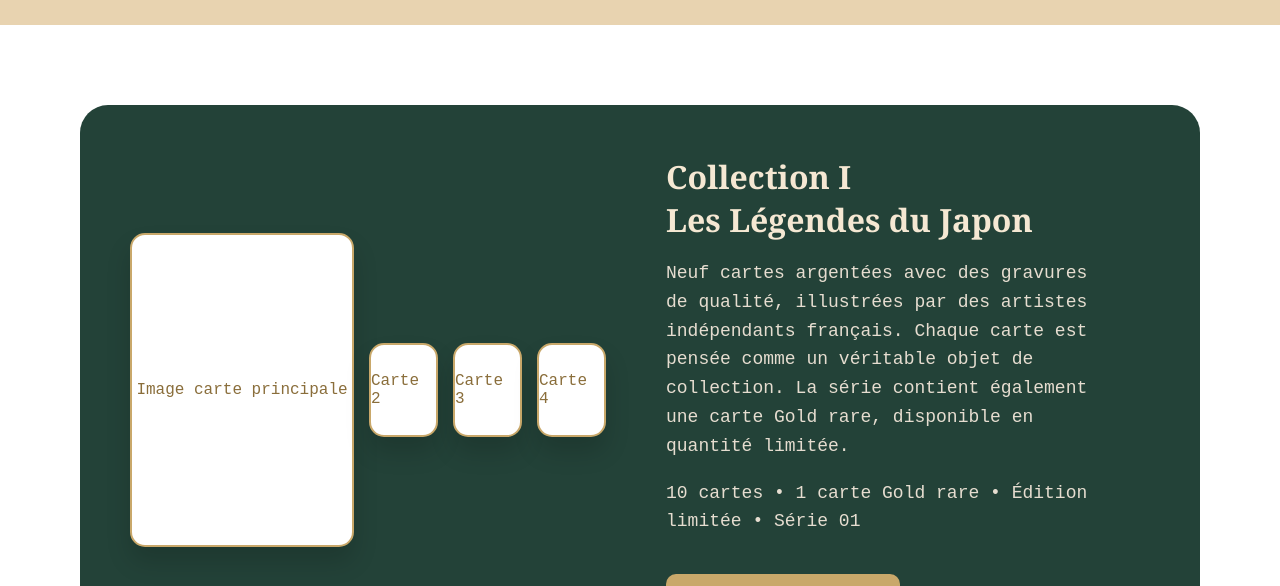
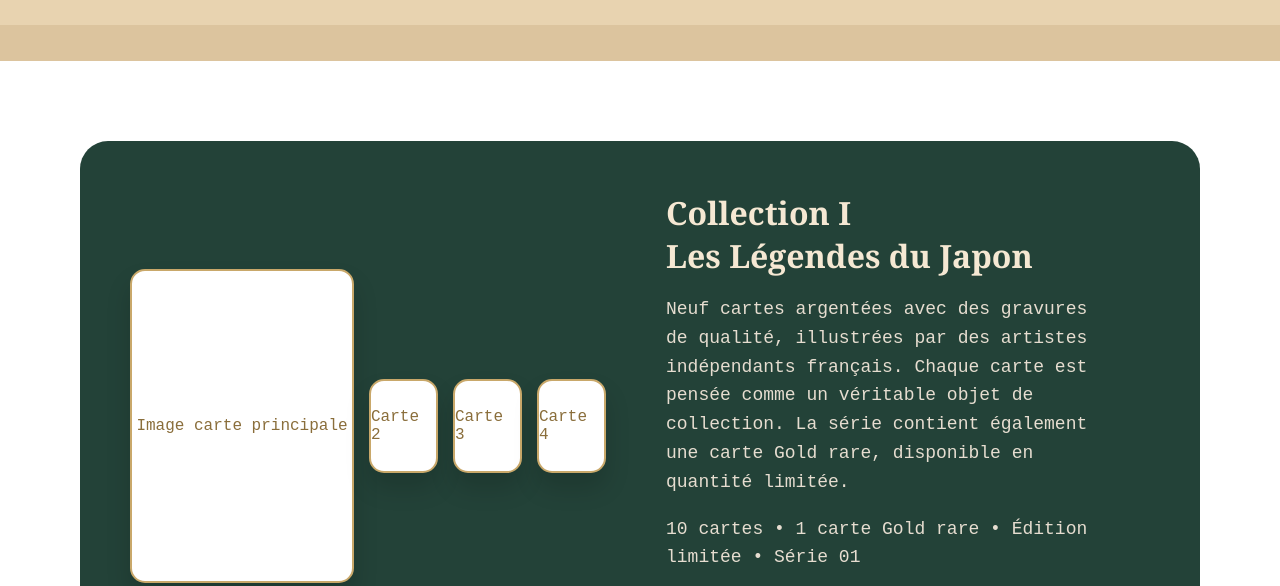
Before and after one commit to RelicOfficial/relic-site, a plain HTML site: page index.html in a window 1280 px wide. Shown: the part 215-801 px from the top of the page. Drawn offline with Linux system fonts and the light colour scheme.

Commit message:
Update style.css

```diff
--- a/style.css
+++ b/style.css
@@ -237,3 +237,13 @@ background: #234238;
 .hero-move {
     transform: translateY(-120px);
 }
+.hero-shadow {
+    width: 100%;
+    height: 36px; /* ≈15% d'une bannière de 240px */
+    background: #DCC49E; /* Beige légèrement plus foncé */
+    transition: transform 0.8s ease 0.15s;
+}
+
+.hero-shadow-move {
+    transform: translateY(-120px);
+}
```
